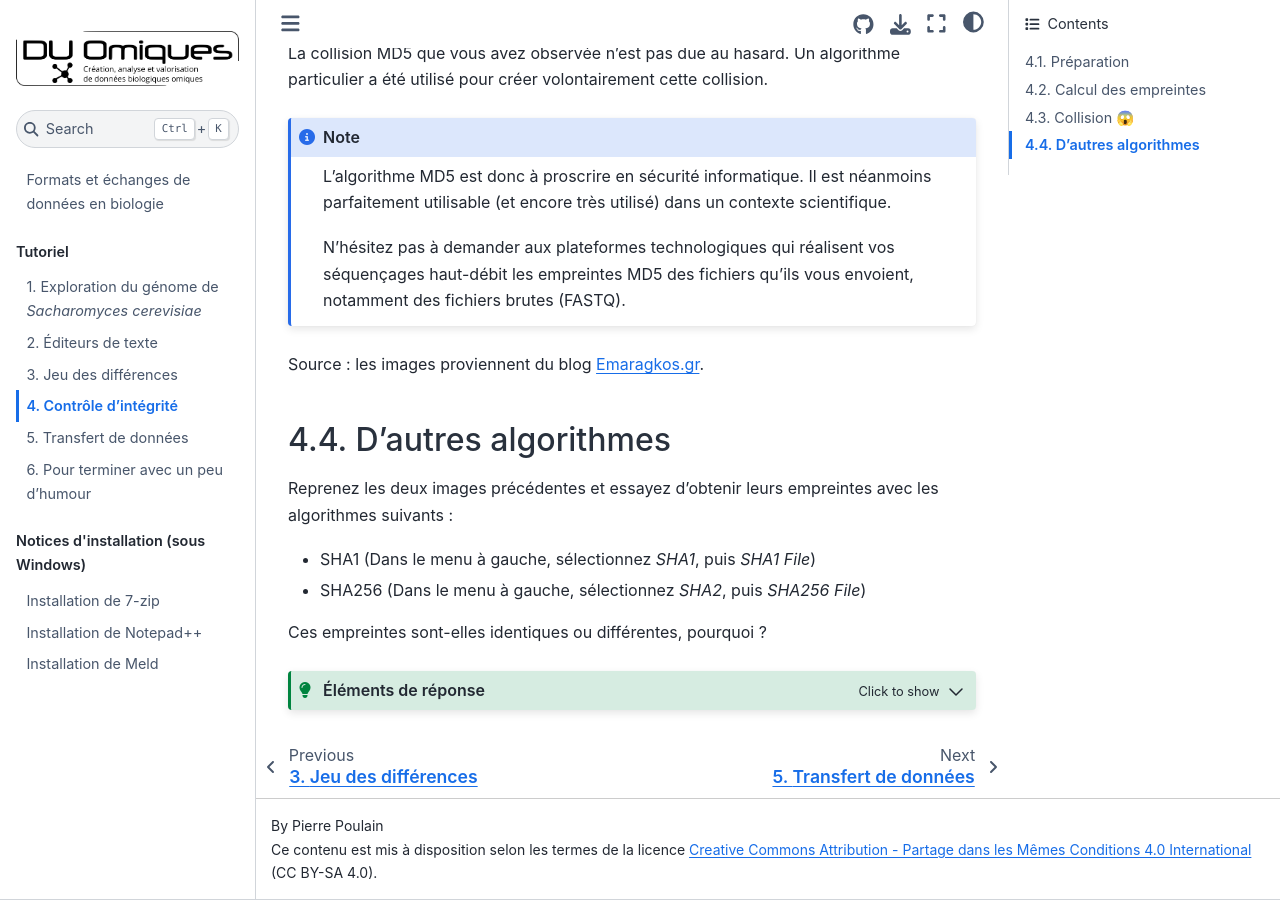
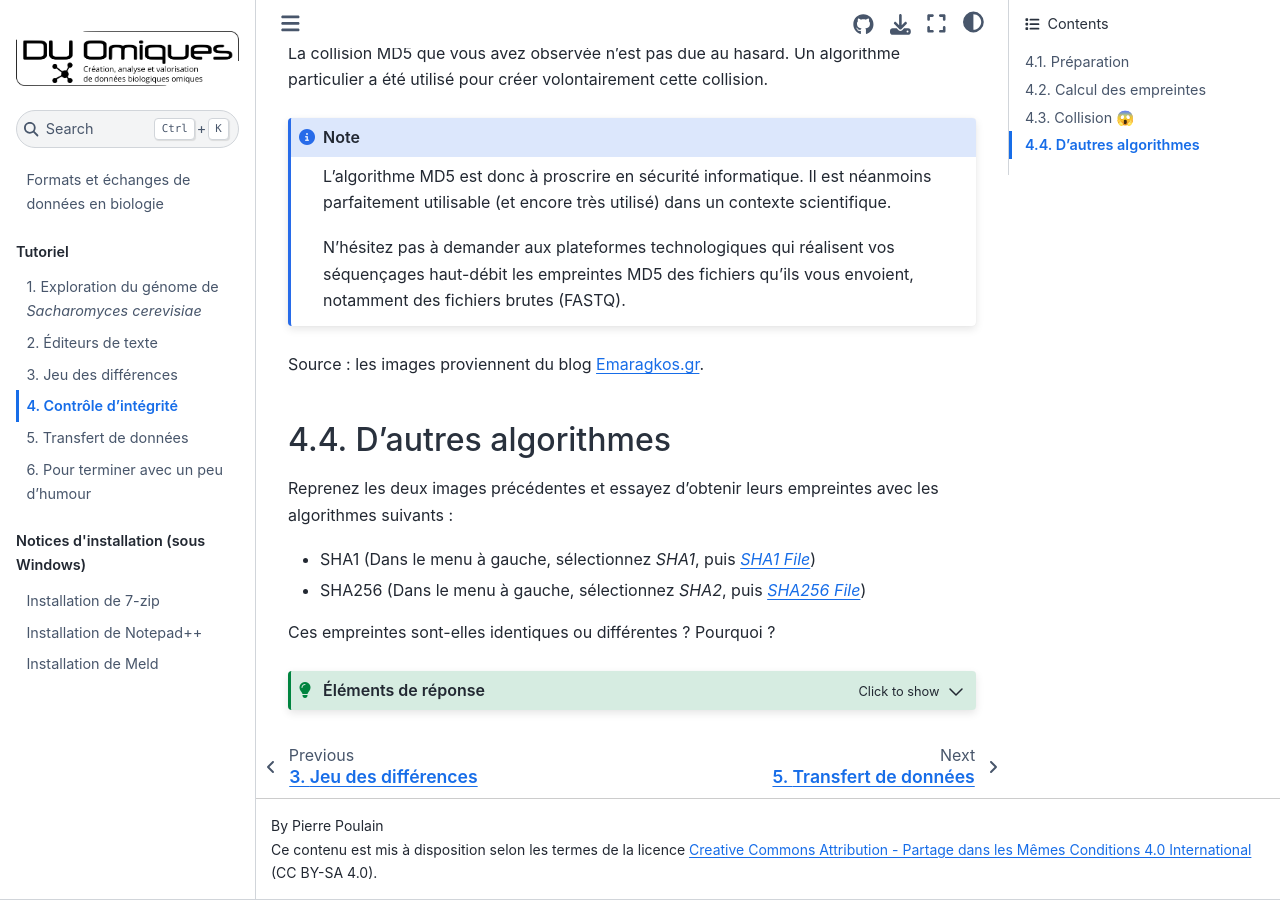
Before and after one commit to omics-school/format-echanges-donnees, a Jupyter Book: the page built from content/4_controle_integrite.md, in a window 1280 px wide and 900 px high, scrolled down 2947 px. Built offline with Jupyter Book 1.0.4 settings and Sphinx 7.4.7 and the Sphinx Book theme 1.1.4, drawn with Linux system fonts in a browser that asks for light colours; some of the changed lines change nothing that is shown.

Commit message:
Update typo

````diff
--- a/content/4_controle_integrite.md
+++ b/content/4_controle_integrite.md
@@ -102,10 +102,10 @@ Source : les images proviennent du blog [Emaragkos.gr](https://emaragkos.gr/info
 
 Reprenez les deux images précédentes et essayez d'obtenir leurs empreintes avec les algorithmes suivants :
 
-- SHA1 (Dans le menu à gauche, sélectionnez *SHA1*, puis *SHA1 File*)
-- SHA256 (Dans le menu à gauche, sélectionnez *SHA2*, puis *SHA256 File*)
+- SHA1 (Dans le menu à gauche, sélectionnez *SHA1*, puis [*SHA1 File*](https://emn178.github.io/online-tools/sha1_checksum.html))
+- SHA256 (Dans le menu à gauche, sélectionnez *SHA2*, puis [*SHA256 File*](https://emn178.github.io/online-tools/sha256_checksum.html))
 
-Ces empreintes sont-elles identiques ou différentes, pourquoi  ?
+Ces empreintes sont-elles identiques ou différentes ? Pourquoi ?
 
 ```{admonition} Éléments de réponse
 :class: tip, dropdown
````
